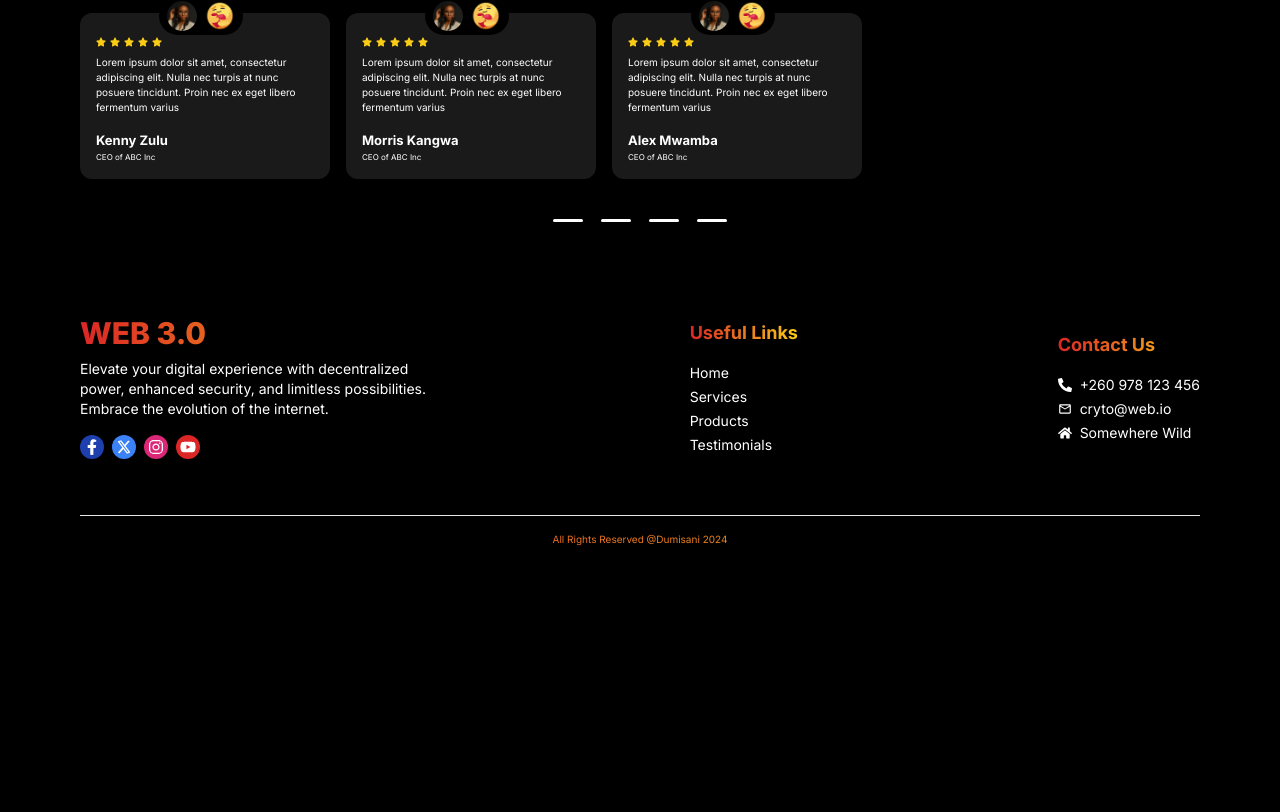
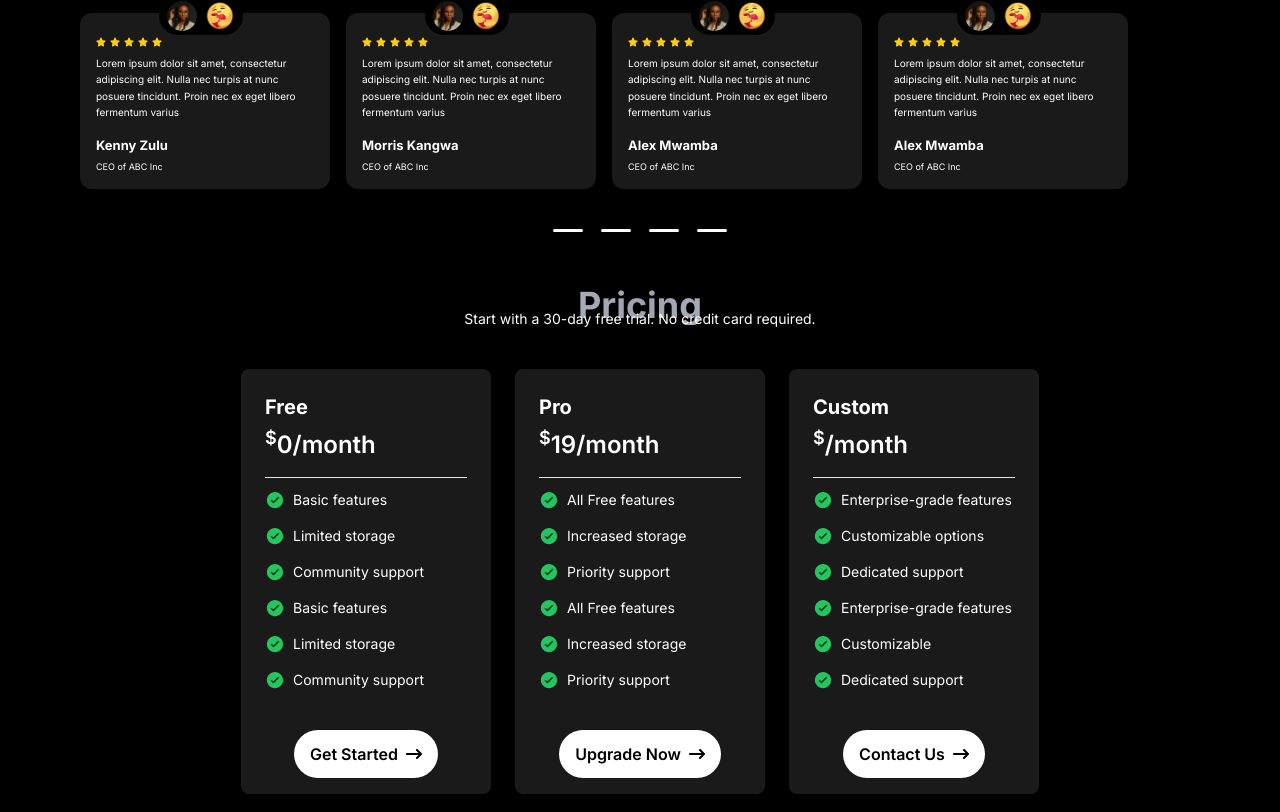
Before and after one commit to DumisaniLesley/web-3.0-landing-page, a Next.js app: page / in a window 1280 px wide. Shown: the part 1628-2440 px from the top of the page. Before the commit the page ends 2191 px from the top, so only its background shows below. Built offline with nearby package versions, Linux system fonts and the light colour scheme.

Commit message:
Add Pricing component and update section ID in Services component

```diff
--- a/app/page.js
+++ b/app/page.js
@@ -1,6 +1,7 @@
 import Footer from "@/components/Footer";
 import Hero from "@/components/Hero";
 import Numbers from "@/components/Numbers";
+import Pricing from "@/components/Pricing";
 import Services from "@/components/Services";
 import Testimonials from "@/components/Testimonials";
 import Image from "next/image";
@@ -12,6 +13,7 @@ export default function Home() {
       <Services />
       <Numbers />
       <Testimonials />
+      <Pricing />
       <Footer />
     </main>
   );
--- /dev/null
+++ b/components/Pricing.jsx
@@ -0,0 +1,98 @@
+import Link from 'next/link'
+import { IoIosCheckmarkCircle } from "react-icons/io";
+import { FaArrowRightLong } from "react-icons/fa6";
+
+const PricingCard = ({ title, price, features, buttonText, buttonLink }) => (
+  <div className="w-[220px] md:w-[250px] rounded-lg shadow-md overflow-hidden bg-white/10 backdrop-blur-xl">
+    <div className="p-6">
+      <h3 className="text-xl font-bold mb-2">{title}</h3>
+      {price !== "free" && (
+        <p className="text-2xl font-semibold mb-4">
+          <sup>$</sup>
+          {price}/month
+        </p>
+      )}
+      <hr className="my-3 w-full"/>
+      <ul className="space-y-4">
+        {features.map((feature) => (
+          <li key={feature} className="flex gap-2">
+            <IoIosCheckmarkCircle className="inline text-green-500 text-xl"/>
+            <span className="text-sm">{feature} </span>
+            </li>
+        ))}
+      </ul>
+    </div>
+    <div className="p-4 flex items-center justify-center">
+      {buttonText && (
+        <Link
+          href={buttonLink}
+          className="inline-flex items-center px-4 py-3 bg-white text-black rounded-full hover:bg-gray-300 "
+        >
+<span className='font-semibold'>{buttonText}</span>
+    <FaArrowRightLong className="ml-2" />
+        </Link>
+      )}
+    </div>
+  </div>
+);
+
+const Pricing = () => {
+  const pricingData = [
+    {
+      title: "Free",
+      price: "0",
+      features: [
+        "Basic features",
+        "Limited storage",
+        "Community support",
+        "Basic features",
+        "Limited storage",
+        "Community support",
+      ],
+      buttonText: "Get Started",
+      buttonLink: "#",
+    },
+    {
+      title: "Pro",
+      price: "19",
+      features: [
+        "All Free features",
+        "Increased storage",
+        "Priority support",
+        "All Free features",
+        "Increased storage",
+        "Priority support",
+      ],
+      buttonText: "Upgrade Now",
+      buttonLink: "#",
+    },
+    {
+      title: "Custom",
+      price: "",
+      features: [
+        "Enterprise-grade features",
+        "Customizable options",
+        "Dedicated support",
+        "Enterprise-grade features",
+        "Customizable",
+        "Dedicated support",
+      ],
+      buttonText: "Contact Us",
+      buttonLink: "#",
+    },
+  ];
+
+  return (
+    <section id="#pricing" className="px-10 lg:max-w-[1200px] mx-auto">
+      <h1 className='text-center font-bold text-2xl md:text-4xl bg-gradient-to-r from-slate-100 via-gray-400 to-slate-100 bg-clip-text text-transparent'>Pricing</h1>
+  <p className="text-center text-sm lg:-mt-4 mt-0">Start with a 30-day free trial. No credit card required.</p>
+      <div className="grid grid-cols-1 justify-center items-center md:items-start md:flex gap-10 md:gap-6 my-10 bg-black ">
+        {pricingData.map((plan) => (
+          <PricingCard key={plan.title} {...plan} />
+        ))}
+      </div>
+    </section>
+  );
+};
+
+export default Pricing;
--- a/components/Services.jsx
+++ b/components/Services.jsx
@@ -19,7 +19,7 @@ const serviceData =[
 
 const Services = () => {
   return (
-    <section id='#services' className='py-8 mt-6 lg:max-w-[1200px] mx-auto'>
+    <section id='#solutions' className='py-8 mt-6 lg:max-w-[1200px] mx-auto'>
       <div className='px-2 md:px-10'>
         <h1 className='text-center font-bold text-4xl bg-gradient-to-r from-slate-100 via-gray-400 to-slate-100 bg-clip-text text-transparent'>Our Services</h1>
         <div className='grid grid-cols-1 md:grid-cols-2 items-center px-10 mt-10'>
--- a/components/Testimonials.jsx
+++ b/components/Testimonials.jsx
@@ -27,6 +27,14 @@ const testimonialsData = [
     title: 'CEO of ABC Inc',
     desc: 'Lorem ipsum dolor sit amet, consectetur adipiscing elit. Nulla nec turpis at nunc posuere tincidunt. Proin nec ex eget libero fermentum varius',
   },
+  {
+    id: 3,
+    name: 'Alex Mwamba',
+    image: '/images/user.jpg',
+    emoji: '/emojis/care.png',
+    title: 'CEO of ABC Inc',
+    desc: 'Lorem ipsum dolor sit amet, consectetur adipiscing elit. Nulla nec turpis at nunc posuere tincidunt. Proin nec ex eget libero fermentum varius',
+  },
 ]
 
 const Testimonials = () => {
@@ -35,7 +43,7 @@ const Testimonials = () => {
       <div>
         <h1 className='text-center font-bold text-2xl md:text-4xl bg-gradient-to-r from-slate-100 via-gray-400 to-slate-100 bg-clip-text text-transparent'>Our Happy Customers</h1>
       </div>
-      <div className='grid grid-cols-1 md:flex gap-4 '>
+  <div className='grid grid-cols-1 sm:flex gap-4 '>
         {testimonialsData.map((testimonial) => (
           <div className='relative w-[250px] mt-10 bg-white/10 backdrop-blur-xl py-4 px-4 rounded-xl' key={testimonial.id}>
             <div className='flex justify-center items-center px-2 py-1 rounded-full gap-2 bg-black absolute -top-4 right-[35%]'>
@@ -49,10 +57,10 @@ const Testimonials = () => {
               <FaStar className='text-yellow-400 text-[10px]' />
               <FaStar className='text-yellow-400 text-[10px]' />
             </div>
-            <p className='text-[10px]'>{testimonial.desc}</p>
+            <p className='text-[10px] leading-relaxed'>{testimonial.desc}</p>
             <div className='mt-4'>
               <h4 className='text-[13px] font-bold'>{testimonial.name}</h4>
-              <p className='text-[8px]'>{testimonial.title}</p>
+              <p className='text-[9px] mt-1'>{testimonial.title}</p>
             </div>
           </div>
          ))}
```
